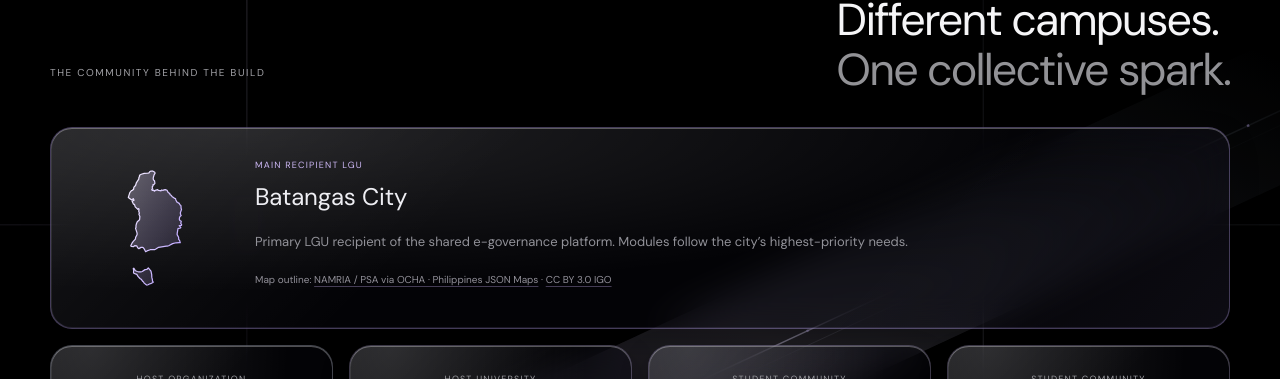
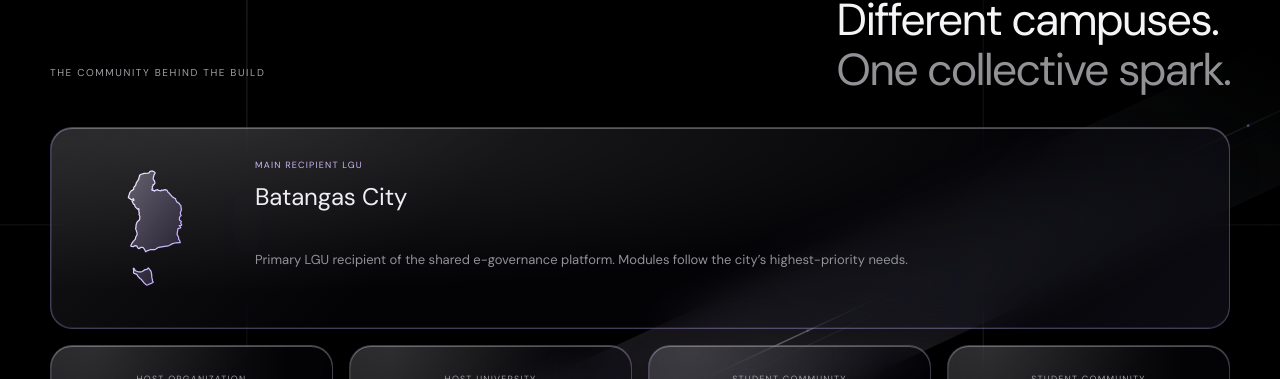
Before and after one commit to hryvd/DAGITAB, a React (Vite) app: page / in a window 1280 px wide. Shown: the part 1040-1419 px from the top of the page. Built offline with nearby package versions, Linux system fonts and the light colour scheme.

Commit message:
Remove map credit line from recipient card

```diff
--- a/src/App.jsx
+++ b/src/App.jsx
@@ -439,24 +439,6 @@ function Organizations() {
             <p className="recipient-description">
               Primary LGU recipient of the shared e-governance platform. Modules
               follow the city’s highest-priority needs.
-            </p>
-            <p className="recipient-map-credit">
-              Map outline:{' '}
-              <a
-                href="https://github.com/faeldon/philippines-json-maps/blob/bf7060598ff5a5d160917f1dcb9622dbaef85ff7/latest/geojson/provdists/medres/municities-provdist-401000000.0.01.json"
-                target="_blank"
-                rel="noopener noreferrer"
-              >
-                NAMRIA / PSA via OCHA · Philippines JSON Maps
-              </a>{' '}
-              ·{' '}
-              <a
-                href="https://creativecommons.org/licenses/by/3.0/igo/"
-                target="_blank"
-                rel="noopener noreferrer"
-              >
-                CC BY 3.0 IGO
-              </a>
             </p>
           </article>
           {organizations.map((item) => (
--- a/src/liquid-glass.css
+++ b/src/liquid-glass.css
@@ -169,12 +169,11 @@
 .organization-card.recipient-card {
   grid-column: 1 / -1;
   grid-template-columns: 144px minmax(0, 1fr);
-  grid-template-rows: 18px auto auto auto;
+  grid-template-rows: 18px auto auto;
   grid-template-areas:
     'logo role'
     'logo name'
-    'logo detail'
-    'logo credit';
+    'logo detail';
   gap: 7px 28px;
   align-content: center;
   justify-items: start;
@@ -215,23 +214,6 @@
   max-width: 760px;
   font-size: 13px;
   line-height: 1.7;
-}
-
-.organization-card.recipient-card > p.recipient-map-credit {
-  grid-area: credit;
-  color: #929099;
-  font-size: 10px;
-  line-height: 1.6;
-}
-
-.recipient-map-credit a {
-  text-decoration: underline;
-  text-decoration-color: #a691ca66;
-  text-underline-offset: 3px;
-}
-
-.recipient-map-credit a:hover {
-  color: #d8c7f5;
 }
 
 .module-card,
--- a/src/mobile.css
+++ b/src/mobile.css
@@ -59,8 +59,7 @@
     grid-template-areas:
       'logo role'
       'logo name'
-      'logo detail'
-      'credit credit';
+      'logo detail';
     gap: 7px 14px;
     padding: 20px 16px;
   }
@@ -77,11 +76,6 @@
 
   .organization-card > p.recipient-description {
     font-size: 12px;
-  }
-
-  .organization-card.recipient-card > p.recipient-map-credit {
-    font-size: 10px;
-    padding-top: 5px;
   }
 
   .module-card {
```
Also changed, not shown: 1 other file (tests, documents, lock files or other folders).
